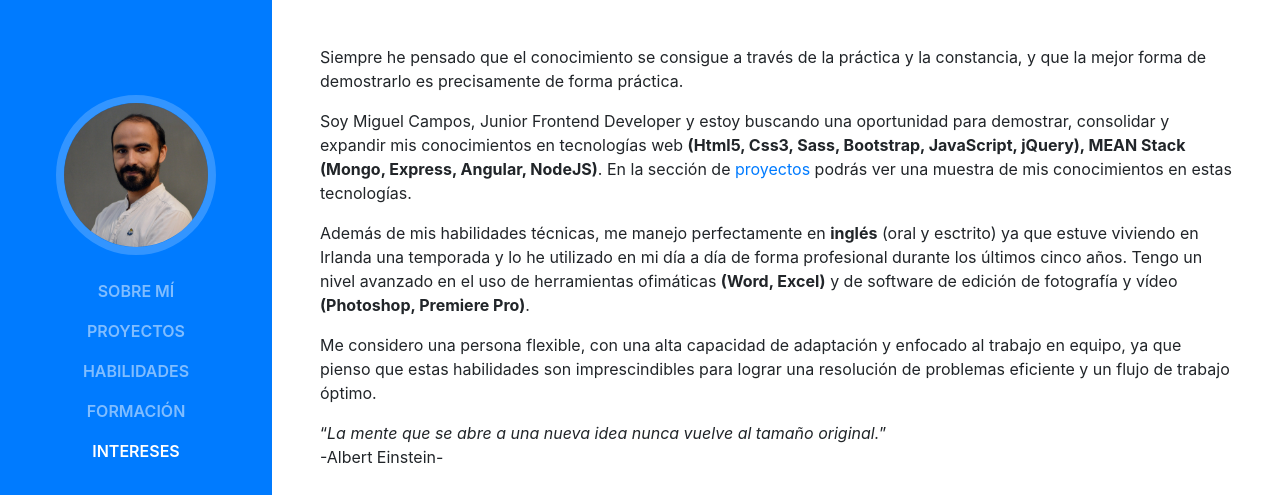
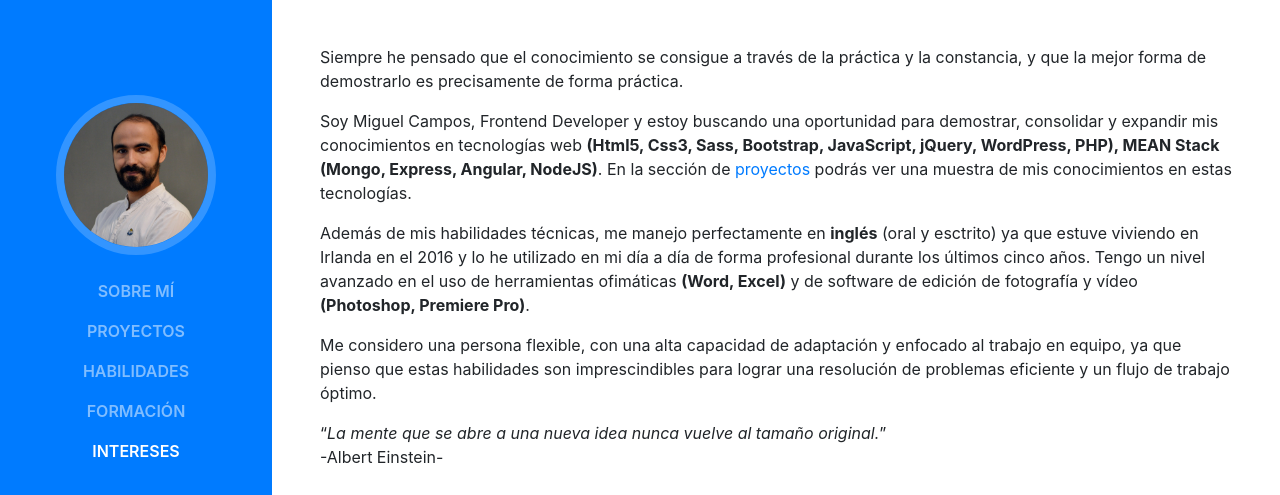
Before and after one commit to MCampos23/Resume-ES, a website with bundled scripts: page index.html in a window 1280 px wide. Shown: the part 155-650 px from the top of the page. Built offline with nearby package versions, Linux system fonts and the light colour scheme; a web font is replaced by a local one.

Commit message:
text changes

```diff
--- a/index.html
+++ b/index.html
@@ -78,9 +78,9 @@
         <p>
           Siempre he pensado que el conocimiento se consigue a través de la práctica y la constancia, y que la mejor forma de demostrarlo es precisamente de forma práctica.
        <p>
-         Soy Miguel Campos, Junior Frontend Developer y estoy buscando una oportunidad para demostrar, consolidar y expandir mis conocimientos en tecnologías web <strong>(Html5, Css3, Sass, Bootstrap, JavaScript, jQuery), MEAN Stack (Mongo, Express, Angular, NodeJS)</strong>. En la sección de <a href="#projects">proyectos</a> podrás ver una  muestra de mis conocimientos en estas tecnologías.
+         Soy Miguel Campos, Frontend Developer y estoy buscando una oportunidad para demostrar, consolidar y expandir mis conocimientos en tecnologías web <strong>(Html5, Css3, Sass, Bootstrap, JavaScript, jQuery, WordPress, PHP), MEAN Stack (Mongo, Express, Angular, NodeJS)</strong>. En la sección de <a href="#projects">proyectos</a> podrás ver una  muestra de mis conocimientos en estas tecnologías.
        </p>
-         Además de mis habilidades técnicas, me manejo perfectamente en <strong>inglés</strong>  (oral y esctrito) ya que estuve viviendo en Irlanda una temporada y lo he utilizado en mi día a día de forma profesional durante los últimos cinco años. Tengo un nivel avanzado en el uso de herramientas ofimáticas <strong>(Word, Excel)</strong> y de software de edición de fotografía y vídeo <strong>(Photoshop, Premiere Pro)</strong>.
+         Además de mis habilidades técnicas, me manejo perfectamente en <strong>inglés</strong>  (oral y esctrito) ya que estuve viviendo en Irlanda en el 2016 y lo he utilizado en mi día a día de forma profesional durante los últimos cinco años. Tengo un nivel avanzado en el uso de herramientas ofimáticas <strong>(Word, Excel)</strong> y de software de edición de fotografía y vídeo <strong>(Photoshop, Premiere Pro)</strong>.
        </p>
        <p>
          Me considero una persona flexible, con una alta capacidad de adaptación y enfocado al trabajo en equipo, ya que pienso que estas habilidades son imprescindibles para lograr  una resolución de problemas eficiente y un flujo de trabajo óptimo.
```
